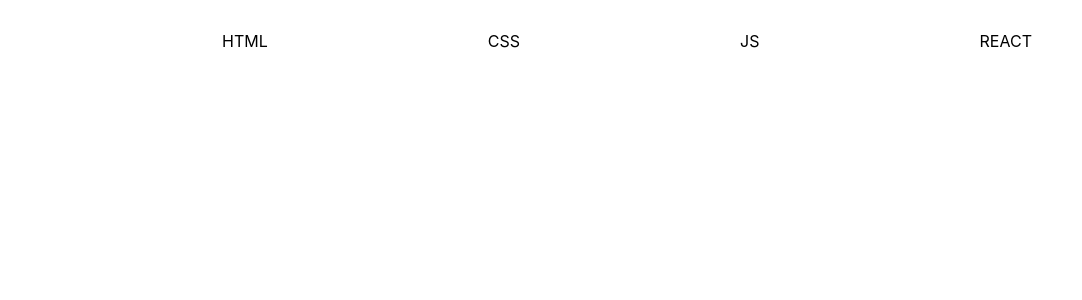
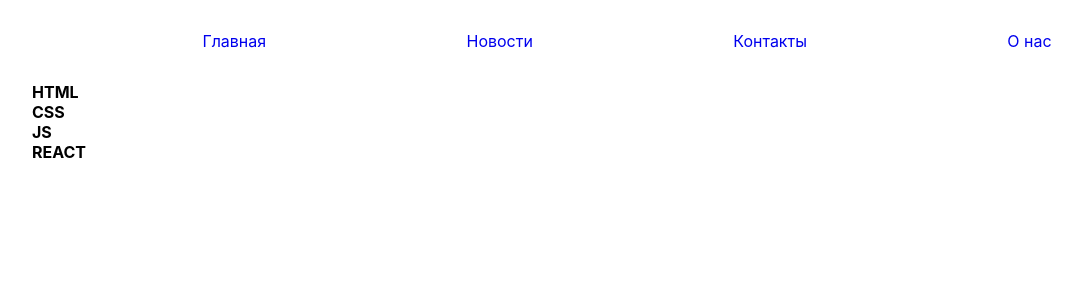
Before and after one commit to Seidali001/new-react-ts-app, a React (Create React App) app: page / in a window 1280 px wide. Shown: the top 300 px of the page, without its empty margins (13-1095 px from the left). Built offline with nearby package versions, Linux system fonts and the light colour scheme.

Commit message:
add-Header-and-Navbar-and-style-for-him

```diff
--- a/src/App.css
+++ b/src/App.css
@@ -1,8 +1,13 @@
-.App {
+.Header {
   text-align: center;
+  text-decoration: none;
 }
 
-ul {
+.Header a {
+  text-decoration: none;
+}
+
+.Header ul {
   list-style: none;
   padding: 15px;
   display: flex;
@@ -13,3 +18,14 @@ ul {
 ul li {
   list-style-type: none;
 }
+
+.Navbar a {
+  color: #000000;
+  padding: 5px;
+  text-decoration: none;
+  font-weight: bold;
+}
+
+.Navbar li {
+  display: block;
+}
--- a/src/App.tsx
+++ b/src/App.tsx
@@ -3,17 +3,35 @@ import './App.css';
 
 const App = ()=> {
   return (
-    <div className="App">
-        <div>
-            <ul>
-                <li>HTML</li>
-                <li>CSS</li>
-                <li>JS</li>
-                <li>REACT</li>
-            </ul>
-        </div>
+    <div>
+        <Header/>
+        <Navbar/>
     </div>
   );
 }
 
+const Header = ()=> {
+    return (
+        <div className="Header">
+            <ul>
+                <li><a href="#">Главная</a></li>
+                <li><a href="#">Новости</a></li>
+                <li><a href="#">Контакты</a></li>
+                <li><a href="#">О нас</a></li>
+            </ul>
+        </div>
+    )
+}
+
+const Navbar = ()=> {
+    return (
+      <ul className="Navbar">
+        <li><a href="#">HTML</a></li>
+        <li><a href="#">CSS</a></li>
+        <li><a href="#">JS</a></li>
+        <li><a href="#">REACT</a></li>
+      </ul>
+    );
+}
+
 export default App;
```
